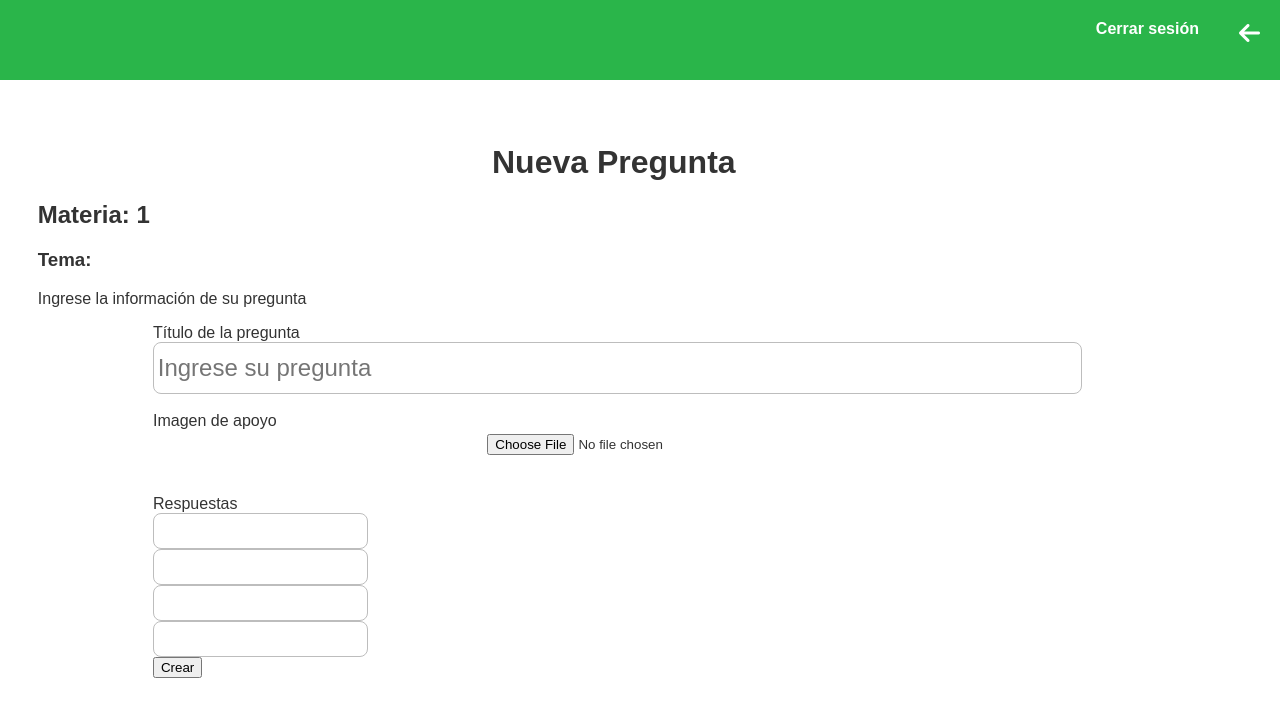
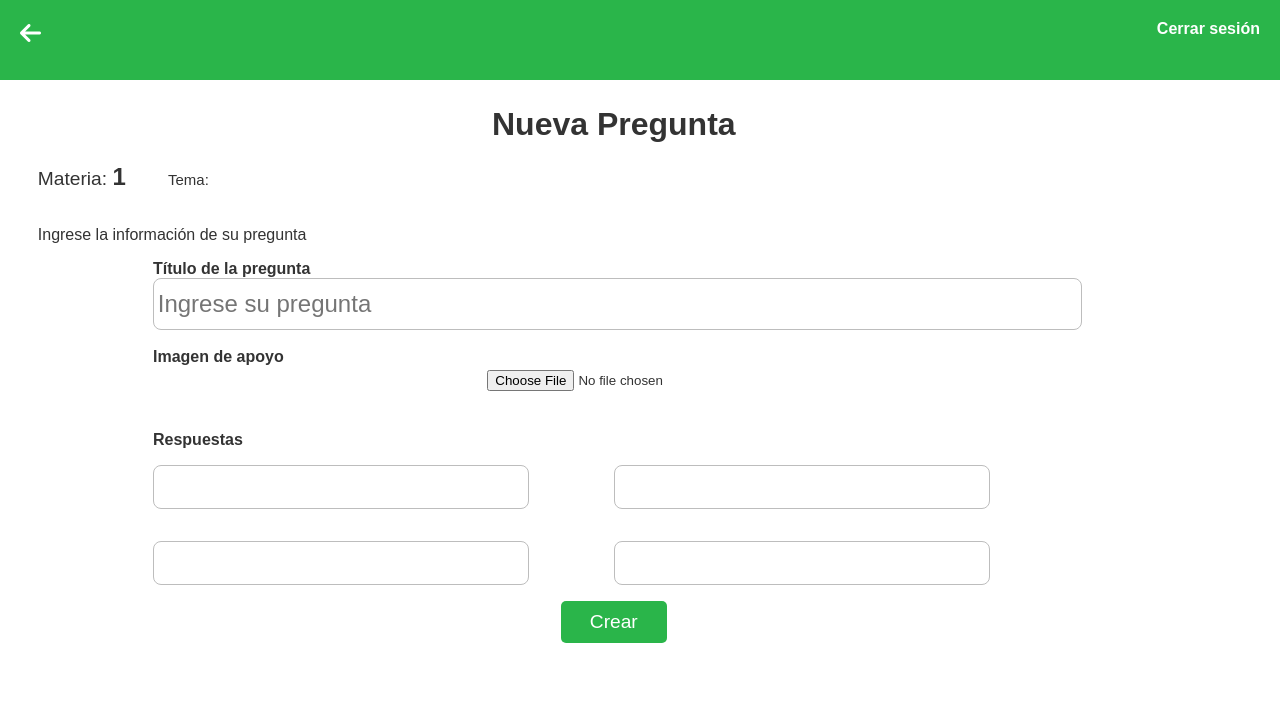
Before and after one commit to josehiki/rdd, a PHP site: page /rdd/views/addPregunta.php?materia=1 in a window 1280 px wide. Shown: the top 717 px of the page. Run offline with PHP 8.4, Linux system fonts and the light colour scheme; the visitor is signed in with stand-in values (Sample User, id 1); data that the repository does not hold is empty; some libraries are stand-ins or nearby versions.

Commit message:
Agregado: Estilos a las pantallas de alta y editar pregunta (el mismo)

```diff
--- a/views/addPregunta.php
+++ b/views/addPregunta.php
@@ -22,7 +22,7 @@
  <body>
  	<div class="encabezado">
 		<?php
-			echo "<a href='detalleTema.php?materia=$materia&tema=$tema' class='gestionarPreguntas float-left arrow'>
+			echo "<a style='float: left;' href='detalleTema.php?materia=$materia&tema=$tema' class='gestionarPreguntas float-left arrow'>
 					<i class='fas fa-arrow-left'></i>
 				</a>";
 		?>
@@ -33,8 +33,8 @@
 	<div class="contenedor-div">
 		<h1 class="titulos">Nueva Pregunta</h1>
 	 	<?php
-	 		echo"	<h2><span>Materia: </span>$materia</h2>
-	 			 	<h3><span>Tema: </span>$tema</h3>";
+	 		echo"	<h2 class='tag'><span>Materia: </span>$materia</h2>
+	 			 	<h3 class='tag'><span>Tema: </span>$tema</h3>";
 	 	?>
 	 	<p>Ingrese la informaci&oacuten de su pregunta</p>
 		<form class="form-alta" method="post" action="../app/addPreguntaController.php" enctype="multipart/form-data" onsubmit="return beforeSubmit()">
@@ -47,29 +47,31 @@
 
 			<span>Imagen de apoyo</span><br>
 			<input type="file" class="input-imagen" name="imagen" id="imgFile" onchange="return imageValidation()"/><br>
-			<img id="imagePreview"  style="width: 200px;" src=""><br>
+			<img id="imagePreview" class="imagen-pregunta" style="display: none;"><br>
 
 			<span>Respuestas</span><br>
+			<div class="wrapper">
 				<div class="input-pregunta">
-				<input id="a" type="text" class="input-text" name="opcA" onkeyup="setRadioValue(this.id)" autocomplete="off" />
+					<input id="a" type="text" class="input-p input-text" name="opcA" onkeyup="setRadioValue(this.id)" autocomplete="off" />
 					<input type="radio" id="aR"  name="res" class="radio-pregunta" required="" tabindex="-1">
 				</div>
 
 				<div class="input-pregunta">
-				<input id="b" type="text" class="input-text" name="opcB" onkeyup="setRadioValue(this.id)" autocomplete="off"/>
+					<input id="b" type="text" class="input-p input-text" name="opcB" onkeyup="setRadioValue(this.id)" autocomplete="off"/>
 					<input type="radio" id="bR" name="res" class="radio-pregunta" tabindex="-1"><br>
 				</div>
 
 				<div class="input-pregunta">
-				<input id="c" type="text" class="input-text" name="opcC" onkeyup="setRadioValue(this.id)" autocomplete="off"/>
+					<input id="c" type="text" class="input-p input-text" name="opcC" onkeyup="setRadioValue(this.id)" autocomplete="off"/>
 					<input type="radio" id="cR" name="res" class="radio-pregunta" tabindex="-1">
 				</div>
 
 				<div class="input-pregunta">
-				<input id="d" type="text" class="input-text" name="opcD" onkeyup="setRadioValue(this.id)" autocomplete="off"/>
+					<input id="d" type="text" class="input-p input-text" name="opcD" onkeyup="setRadioValue(this.id)" autocomplete="off"/>
 					<input type="radio" id="dR" name="res" class="radio-pregunta" tabindex="-1"><br>
 				</div>
-			<button>Crear</button>
+			</div>
+			<button class="button-pregunta boton-to-a">Crear</button>
 		</form>
 	</div>
 	<?php
--- a/views/css/estilos.css
+++ b/views/css/estilos.css
@@ -137,7 +137,7 @@ ul li:hover{
 }
 .contenedor-div{
 	width: 90%;
-	margin-top: 5%;
+	margin-top: 2%;
 	padding: 0 1cm;
 }
 
@@ -268,9 +268,20 @@ ul li:hover{
 }
 
 /*PANTALLA ALTAPREGUNTA*/
+.tag{
+	display: inline-block;
+	margin-right: 1cm;
+}
+.tag span{
+	font-weight: normal;
+	font-size: .8em;
+}
 .form-alta{
 	width: 80%;
 	margin: auto;
+}
+.form-alta span{
+	font-weight: bold;
 }
 .input-titulo{
 	width: 100%;
@@ -281,10 +292,31 @@ ul li:hover{
 	display: block;
 	margin: .3em auto;
 }
+.wrapper{
+	display: grid;
+	grid-template-columns: 1fr 1fr;
+
+}
 .input-pregunta{
 	display: block;
-	width: 40%;
+	width: 100%;
+	margin: 1em 0;
+}
+
+.input-p{
+	width: 80%;
+	height: 2.5em;
 }
 .radio-pregunta{
 	visibility: hidden;
 }
+
+.button-pregunta{
+	display: block;
+    margin: auto;
+    background-color: #2ab54a;
+    color: white;
+    padding: .5em 1.5em;
+    border-radius: 5px;
+    font-size: 1.2em;
+}
--- a/views/css/miscelanea.css
+++ b/views/css/miscelanea.css
@@ -74,7 +74,6 @@
 
 .titulos{
     text-align: center;
-    margin-top: .5cm;
     margin-bottom: 0;
 }
 
@@ -82,6 +81,7 @@
     text-align: center;
 }
 .imagen-pregunta{
+    display: block;
     height: 6cm;
     margin: auto;
 }
--- a/views/js/addValidation.js
+++ b/views/js/addValidation.js
@@ -43,6 +43,7 @@ function imageValidation() // Valida el tipo de archivo y el tamaño de la image
 		if (fileInput.files && fileInput.files[0]) {
 			var reader = new FileReader();
 			reader.onload = function(e) {
+				document.getElementById('imagePreview').style.display = 'block';
 				document.getElementById('imagePreview').src = e.target.result;
 
 			};
```
Also changed, not shown: app/loadEditPregunta.php (+16 -16 lines), views/editPregunta.php (+6 -5 lines). Lines whose indentation alone changed are shown as unchanged.
